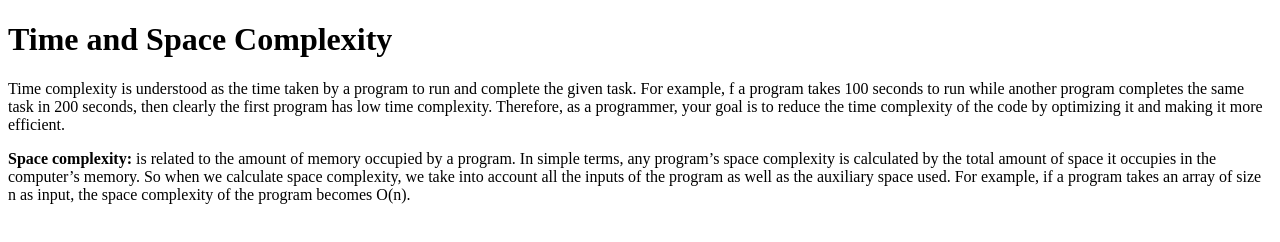
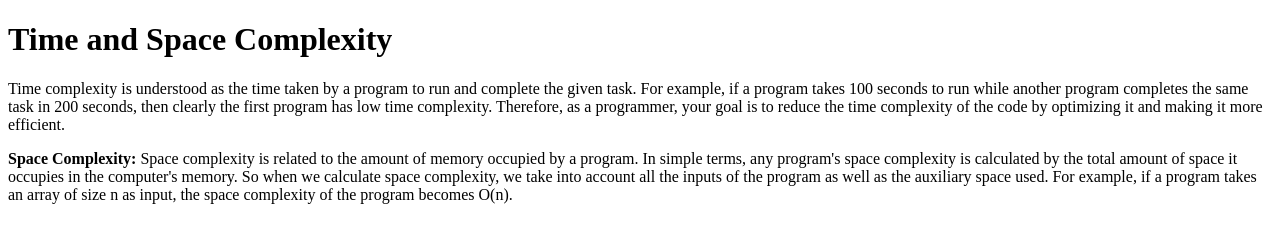
Before and after one commit to acciojob/time-and-space-complexity-Mohd1999-collb, a website: page main.html in a window 1280 px wide. Drawn offline with Linux system fonts and the light colour scheme.

Commit message:
created a submission

```diff
--- a/main.html
+++ b/main.html
@@ -8,7 +8,7 @@
 
 <body>
 	<!-- the entire body must be written by student -->
-	<header><h1>Time and Space Complexity</h1></header>
+<!-- 	<header><h1>Time and Space Complexity</h1></header>
 	<p>
 		Time complexity is understood as the time taken by a
 		program to run and complete the given task. For example,
@@ -28,7 +28,13 @@
 		account all the inputs of the program as well as the
 		auxiliary space used. For example, if a program takes
 		an array of size n as input, the space complexity of the program becomes O(n).
-	</p>
+	</p> -->
+
+
+	<header><h1>Time and Space Complexity</h1></header>
+	<p>Time complexity is understood as the time taken by a program to run and complete the given task. For example, if a program takes 100 seconds to run while another program completes the same task in 200 seconds, then clearly the first program has low time complexity. Therefore, as a programmer, your goal is to reduce the time complexity of the code by optimizing it and making it more efficient.</p>
+	<p><b>Space Complexity:</b> Space complexity is related to the amount of memory occupied by a program. In simple terms, any program's space complexity is calculated by the total amount of space it occupies in the computer's memory. So when we calculate space complexity, we take into account all the inputs of the program as well as the auxiliary space used. For example, if a program takes an array of size n as input, the space complexity of the program becomes O(n).</p
+
     <script type="text/javascript" src="./script.js">
 </script>
 
```
